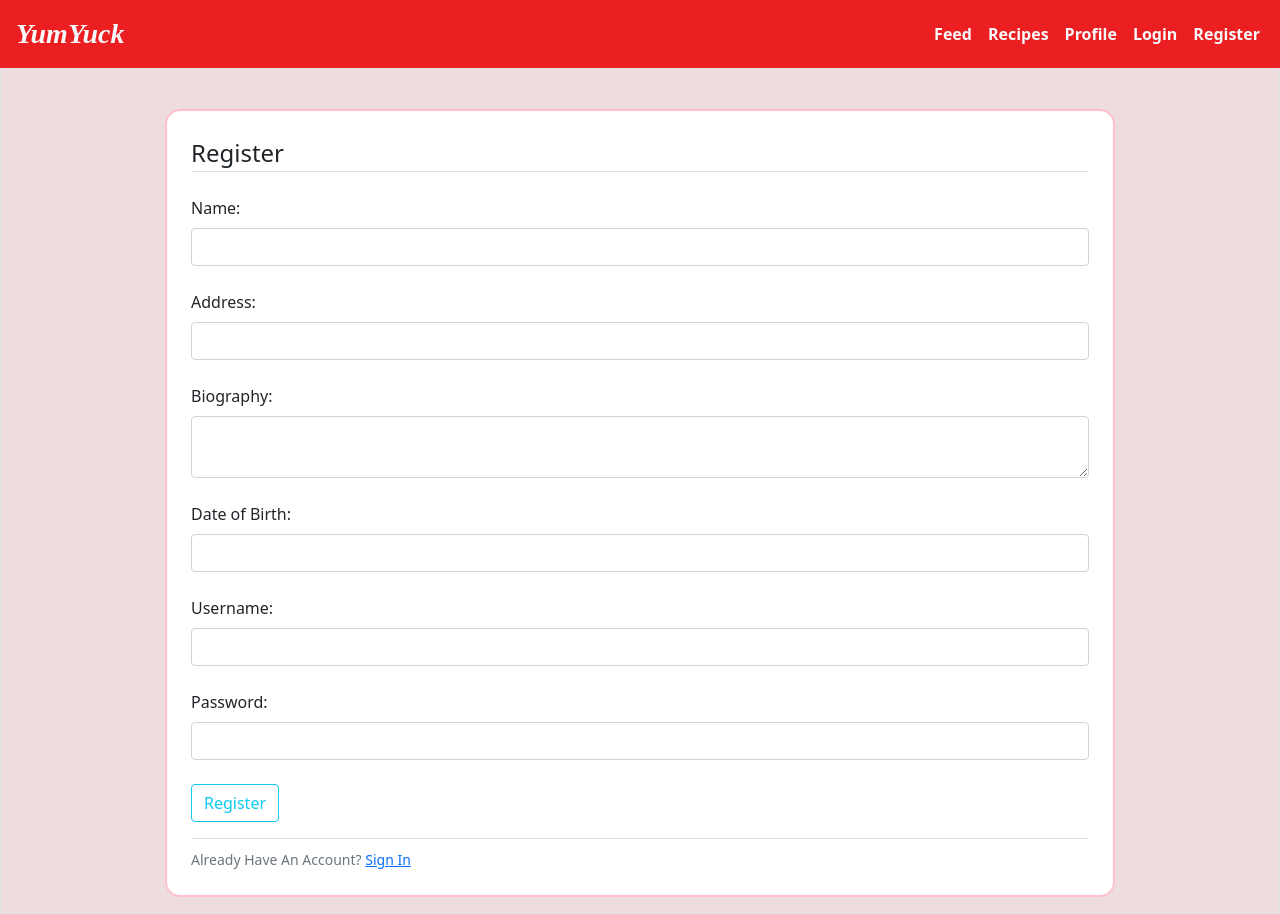
After one commit to jzd2103/DB_project, a Flask app: page /register in a window 1280 px wide. The commit adds this page. Run offline with Flask 3, Linux system fonts and the light colour scheme; parts of the project's set-up code (start-up, migrations or seed data) failed here and were passed over.

Commit message:
Register

```diff
--- a/server.py
+++ b/server.py
@@ -1,15 +1,4 @@
-
-"""
-Columbia's COMS W4111.001 Introduction to Databases
-Example Webserver
-To run locally:
-    python server.py
-Go to http://localhost:8111 in your browser.
-A debugger such as "pdb" may be helpful for debugging.
-Read about it online.
-"""
 import os
-# accessible as a variable in index.html:
 from sqlalchemy import *
 from sqlalchemy.pool import NullPool
 from flask import Flask, request, url_for, render_template, g, redirect, Response
@@ -17,19 +6,6 @@ from flask import Flask, request, url_for, render_template, g, redirect, Respons
 tmpl_dir = os.path.join(os.path.dirname(os.path.abspath(__file__)), 'templates')
 app = Flask(__name__, template_folder=tmpl_dir)
 
-
-#
-# The following is a dummy URI that does not connect to a valid database. You will need to modify it to connect to your Part 2 database in order to use the data.
-#
-# XXX: The URI should be in the format of:
-#
-#     postgresql://USER:PASSWORD@34.73.36.248/project1
-#
-# For example, if you had username zy2431 and password 123123, then the following line would be:
-#
-#     DATABASEURI = "postgresql://zy2431:123123@34.73.36.248/project1"
-#
-# Modify these with your own credentials you received from TA!
 DATABASE_USERNAME = "el3194"
 DATABASE_PASSWRD = "el3194"
 DATABASE_HOST = "35.212.75.104" # change to 34.28.53.86 (34.148.107.47) if you used database 2 for part 2
@@ -90,7 +66,7 @@ def recipes():
 
 	for Username, Recipe_Name, Description, Ingredients, Directions, Cook_Time, Tag_Name in cursor:
 		recipes.append({'username': Username, 'recipe_name': Recipe_Name.replace('\"', ''), 'description': Description.replace('\"', ''),
-				  'ingredients': Ingredients, 'directions': Directions, 'cook_time': Cook_Time, 'tag': Tag_Name})
+				        'ingredients': Ingredients, 'directions': Directions, 'cook_time': Cook_Time, 'tag': Tag_Name})
 
 	cursor.close()
 	return render_template("recipe.html", recipes=recipes)
@@ -116,9 +92,38 @@ def add():
 
 @app.route('/login')
 def login():
-	abort(401)
-	this_is_never_executed()
+	return render_template("login.html")
 
+@app.route('/register', methods=['GET', 'POST'])
+def register():
+    if request.method == 'POST':
+        name = request.form.get('name')
+        address = request.form.get('address', '')
+        bio = request.form.get('bio', '')
+        dob = request.form.get('dob', '')
+        username = request.form.get('username')
+        password = request.form.get('password')
+
+        params = {
+            "new_name": name,
+            "new_add": address,
+            "new_bio": bio,
+            "new_dob": dob,
+            "new_username": username,
+            "new_password": password
+        }
+
+        insertion_query = """
+            INSERT INTO Users (Name, Address, Biography, Date_of_Birth, Username, Password)
+            VALUES (:new_name, :new_add, :new_bio, :new_dob, :new_username, :new_password)
+        """
+
+        g.conn.execute(text(insertion_query), params)
+        g.conn.commit()
+
+        return redirect('/')
+
+    return render_template("register.html")
 
 if __name__ == "__main__":
 	import click
--- a/static/style.css
+++ b/static/style.css
@@ -1,4 +1,14 @@
-.rounded-border{
-    border: 2px solid black;
+.background{
+    background-color: rgb(238, 220, 223);
+    min-height: 100vh;
+    height: auto;
+}
+
+.light-background{
+    background-color: white;
+}
+
+.light-border{
+    border: 2px solid pink;
     border-radius: 15px;
 }
--- a/templates/feed.html
+++ b/templates/feed.html
@@ -4,7 +4,7 @@
     <div class="row justify-content-center">
         <div class="col-12">
             {% for post in posts %}
-                <div class="row rounded-border m-3 p-2">
+                <div class="row light-border light-background m-3 p-2">
                     <div class="d-flex">
                         <p class="me-3 fw-bold">{{ post.username }}</p>
                         <p>{{ post.caption }}</p>
--- a/templates/layout.html
+++ b/templates/layout.html
@@ -31,14 +31,22 @@
                         <li class="nav-item text-center ">
                             <a href="/Profile" class="nav-link text-light fw-bold">Profile</a>
                         </li>
+                        <li class="nav-item text-center ">
+                            <a href="/login" class="nav-link text-light fw-bold">Login</a>
+                        </li>
+                        <li class="nav-item text-center ">
+                            <a href="/register" class="nav-link text-light fw-bold">Register</a>
+                        </li>
                     </ul>
                 </div>
             </div>
         </nav>
 
         <main>
-            <div class = "m-3 p-3">
-                {% block content %}{% endblock %}
+            <div class="background">
+                <div class="p-3 border">
+                    {% block content %}{% endblock %}
+                </div>
             </div>
         </main>
 
--- /dev/null
+++ b/templates/register.html
@@ -0,0 +1,39 @@
+{% extends "layout.html" %}
+{% block content %}
+    <div class="container mt-4">
+        <div class="row justify-content-center">
+            <div class="col-10 light-border light-background p-4">
+                <form method="POST" action="/register">
+                    <fieldset class="form-group">
+                        <legend class="border-bottom mb-4">Register</legend>
+
+                        <label for="Name" class="form-label">Name:</label><br>
+                        <input type="text" id="Name" name="name" class="form-control"><br>
+
+                        <label for="Address" class="form-label">Address:</label><br>
+                        <input type="text" id="Address" name="address" class="form-control"><br>
+
+                        <label for="Biography" class="form-label">Biography:</label><br>
+                        <textarea id="Biography" name="bio" class="form-control"></textarea><br>
+
+                        <label for="DOB" class="form-label">Date of Birth:</label><br>
+                        <input type="text" id="DOB" name="dob" class="form-control"><br>
+
+                        <label for="Username" class="form-label">Username:</label><br>
+                        <input type="text" id="Username" name="username" class="form-control"><br>
+
+                        <label for="Password" class="form-label">Password:</label><br>
+                        <input type="password" id="Password" name="password" class="form-control"><br>
+
+                        <input type="submit" value="Register" class = "btn btn-outline-info">
+                    </fieldset>
+                </form>
+                <div class="border-top mt-3 pt-2">
+                    <small class="mt-3 text-muted">
+                        Already Have An Account? <a class="ml-2" href="\login">Sign In</a>
+                    </small>
+                </div>
+            </div>
+        </div>
+    </div>
+{% endblock %}
```
Also changed, not shown: templates/login.html (added, +8 -0 lines), templates/recipe.html (+8 -8 lines).
